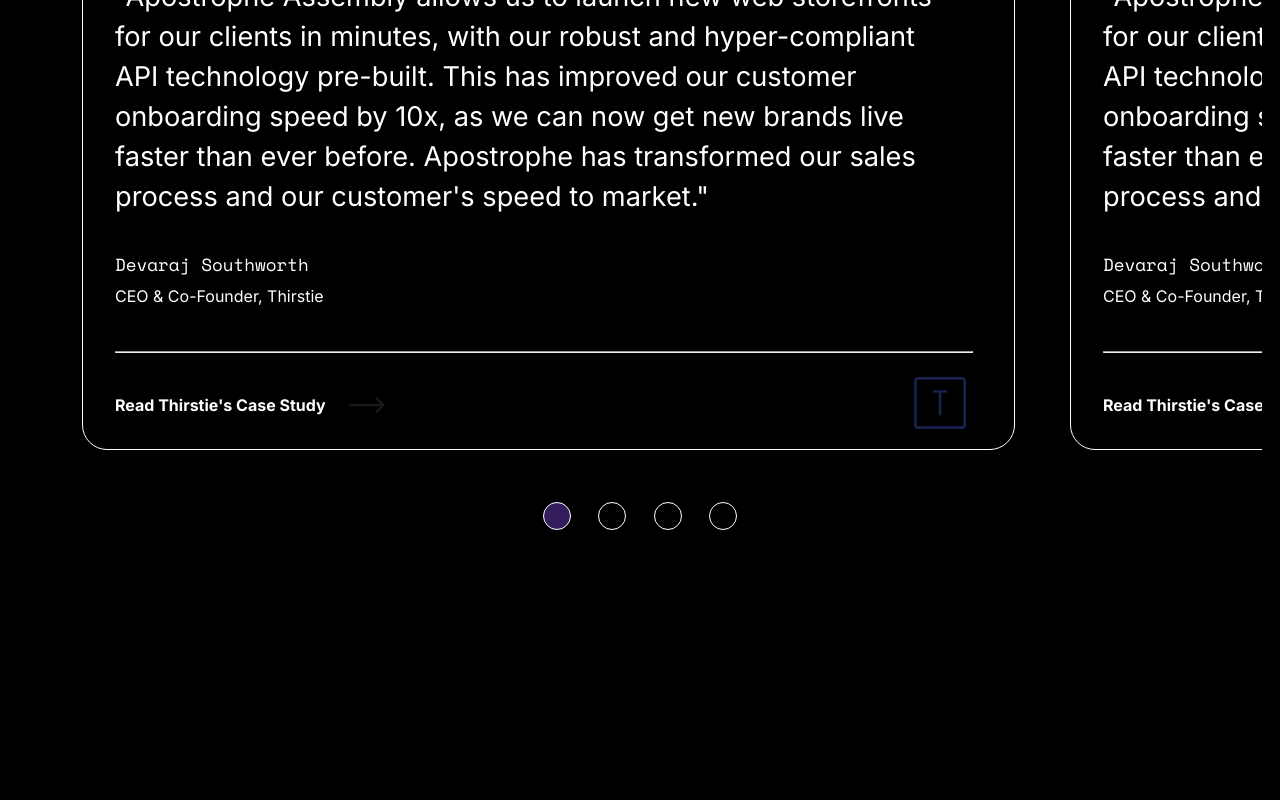
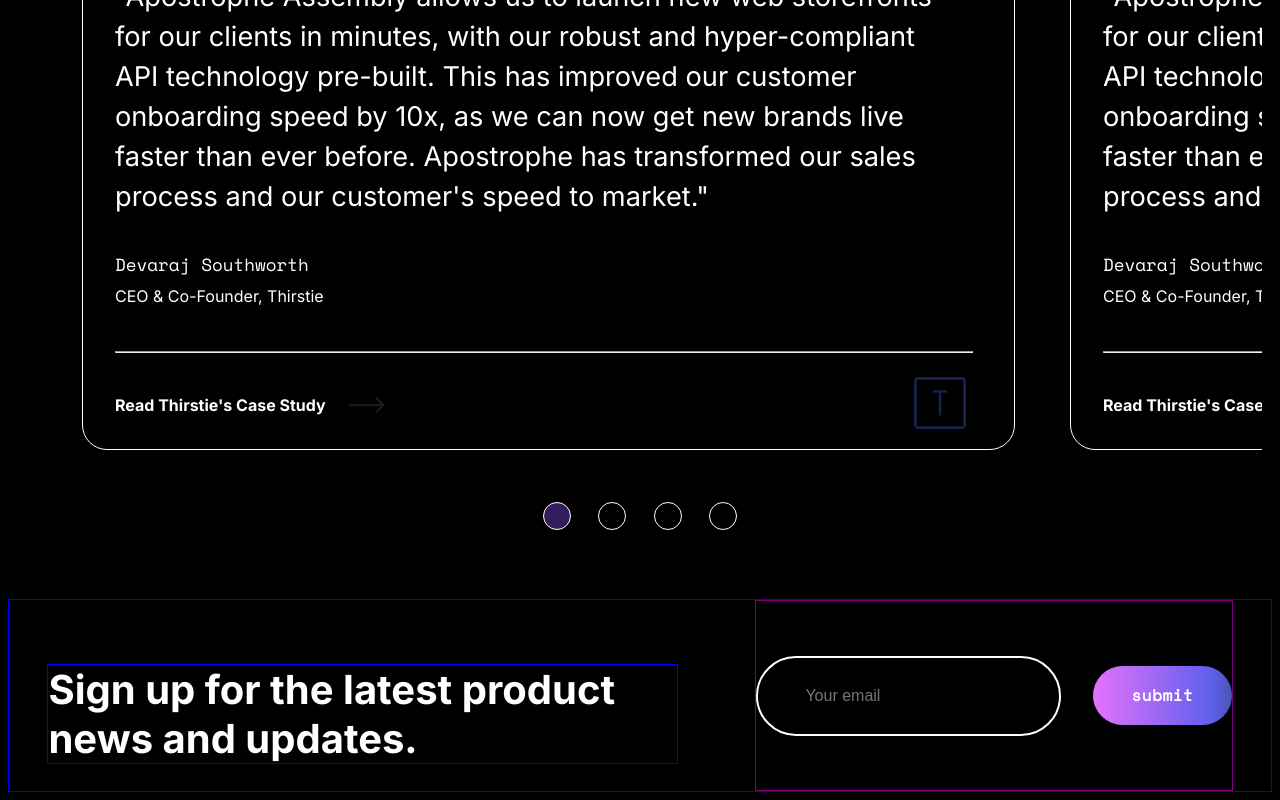
Before and after one commit to syedaAnusha/apostrophe-landing-page, a React (Vite) app: page / in a window 1280 px wide. Shown: the part 4125-4925 px from the top of the page. Before the commit the page ends 4668 px from the top, so only its background shows below. Built offline with nearby package versions, Linux system fonts and the light colour scheme.

Commit message:
childSection6 added

```diff
--- a/src/App.jsx
+++ b/src/App.jsx
@@ -6,6 +6,7 @@
 import ChildSection3 from "./components/childSection3";
 import ChildSection4 from "./components/childSection4";
 import ChildSection5 from "./components/childSection5";
+import ChildSection6 from "./components/childSection6";
 function App() {
   return (
     <>
@@ -16,6 +17,7 @@
       <ChildSection3 />
       <ChildSection4 />
       <ChildSection5 />
+      <ChildSection6 />
     </>
   );
 }
--- /dev/null
+++ b/src/components/childSection6.css
@@ -0,0 +1,93 @@
+/* Declaring variables */
+:root {
+  --text-clr: white;
+  --onHover-clr: gray;
+  --font-family-paragraph: "Space Mono", monospace;
+  --clr-list--bg: #1a1a1d;
+  --svg-clr: white;
+}
+
+/* Reset CSS*/
+*,
+*:before,
+*:after {
+  box-sizing: border-box;
+  font-size: 1rem;
+  color: white;
+}
+/* Main Elements */
+.text__section {
+  border: 1px solid blue;
+  margin-top: 4rem;
+  display: flex;
+  justify-content: space-around;
+}
+
+.text__section > h1 {
+  border: 1px solid blue;
+  font-size: 2.5rem;
+  width: 50%;
+  text-align: left;
+  padding: 0;
+  margin-top: 4rem;
+}
+
+.form__section {
+  border: 1px solid purple;
+  display: flex;
+  justify-content: space-between;
+  align-items: center;
+}
+
+.form__section > input {
+  height: 52px;
+  border: 2px solid;
+  background-color: transparent;
+  border-radius: 60px;
+  padding: 38px 47px;
+  font-weight: 400;
+  color: currentColor;
+  line-height: 1.15rem;
+  -webkit-box-sizing: border-box;
+  box-sizing: border-box;
+}
+
+.form__section > input:focus {
+  border-color: #6236ff;
+  outline-width: 0;
+}
+.submit__btn {
+  color: var(--text-clr);
+  background-color: #6236ff;
+  background-image: -webkit-gradient(
+    linear,
+    left top,
+    right top,
+    from(#f474ff),
+    color-stop(66%, #6060ed),
+    to(#0d3e34)
+  );
+  background-image: linear-gradient(90deg, #f474ff, #6060ed 66%, #0d3e34);
+  background-position: 25% 50%;
+  background-size: 150% 105%;
+  border-radius: 40px;
+  border-style: solid;
+  border-color: transparent;
+  cursor: pointer;
+  font-family: Space Mono, "monospace";
+
+  min-width: 130px;
+  padding: 0.1rem 2.2rem;
+  -webkit-transition-duration: 0.2s;
+  transition-duration: 0.2s;
+  -webkit-transition-property: background-position;
+  transition-property: background-position;
+  margin-left: 2rem;
+}
+
+.submit__btn > p {
+  font-size: 1rem;
+  font-weight: 600;
+  letter-spacing: 0.5px;
+  line-height: 1.1;
+}
--- /dev/null
+++ b/src/components/childSection6.jsx
@@ -0,0 +1,24 @@
+import "./childSection6.css";
+
+export default function ChildSection6() {
+  return (
+    <>
+      <div className="text__section">
+        <h1>Sign up for the latest product news and updates.</h1>
+
+        <div className="form__section">
+          <input
+            type="email"
+            name="Your email"
+            id="email"
+            required
+            placeholder="Your email"
+          />
+          <div className="submit__btn">
+            <p>submit</p>
+          </div>
+        </div>
+      </div>
+    </>
+  );
+}
```
